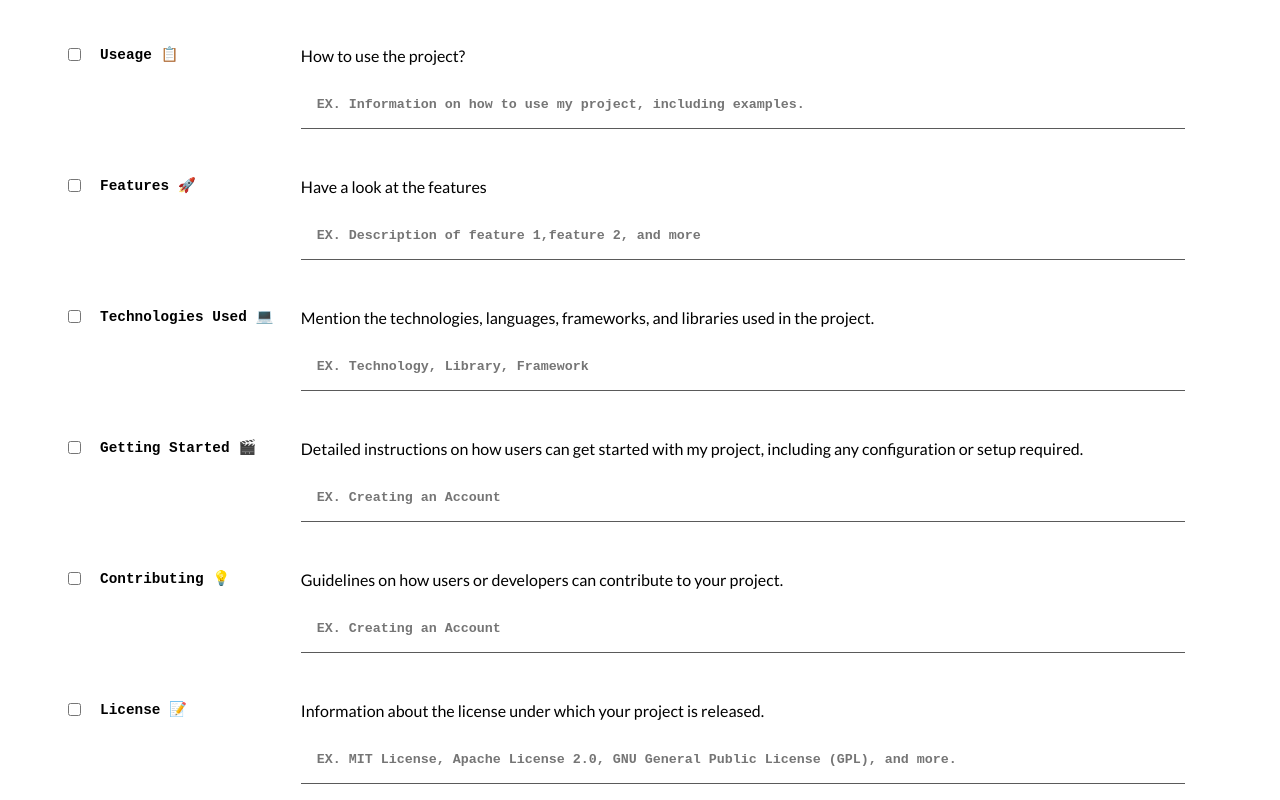
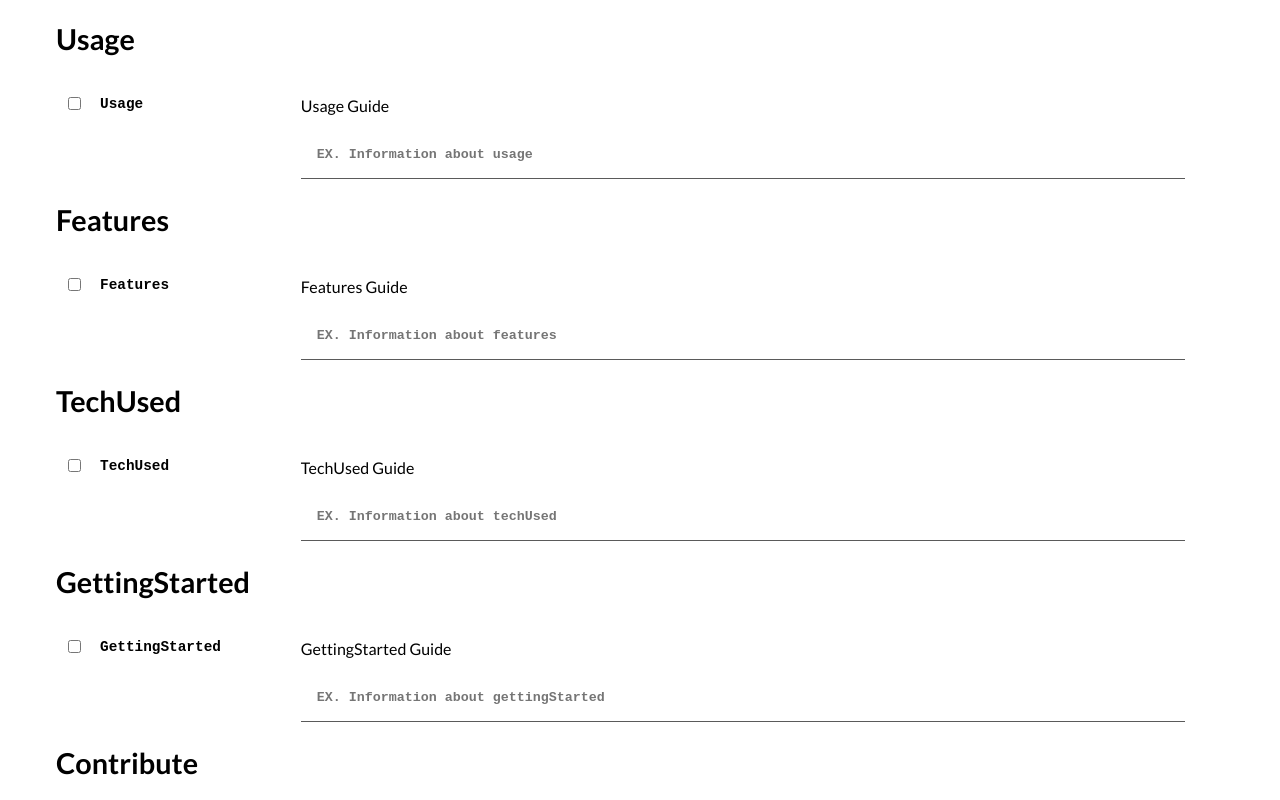
Before and after one commit to punam01/Input2Readme, a React (Create React App) app in the folder input2readme/: page / in a window 1280 px wide. Shown: the part 1060-1860 px from the top of the page. Built offline with nearby package versions, Linux system fonts and the light colour scheme; a web font is replaced by a local one.

Commit message:
Update UserForm.js

```diff
--- a/input2readme/src/components/UserForm.js
+++ b/input2readme/src/components/UserForm.js
@@ -4,151 +4,72 @@ const UserForm = () => {
   const [projectName, setProjectName] = useState("");
   const [subTitle, setSubTitle] = useState("");
   const [description, setDescription] = useState("");
-  const [installation, setInstallation] = useState({
-    checked: true,
+  const [checkboxData, setCheckboxData] = useState({
+    installation: {
+      checked: false,
       guide: "",
+    },
+    usage: {
+      checked: false,
+      guide: "",
+    },
+    features: {
+      checked: false,
+      guide: "",
+    },
+    techUsed: {
+      checked: false,
+      guide: "",
+    },
+    gettingStarted: {
+      checked: false,
+      guide: "",
+    },
+    contribute: {
+      checked: false,
+      guide: "",
+    },
+    license: {
+      checked: false,
+      guide: "",
+    },
   });
-  const [useage, setUseage] = useState({
-    checked: true,
-    guide: "",
-  });
-  const [feature, setFeature] = useState({
-    checked: true,
-    guide: "",
-  });
-  const [techUsed, setTechUsed] = useState({
-    checked: true,
-    guide: "",
-  });
-  const [gettingStarted, setGettingStarted] = useState({
-    checked: true,
-    guide: "",
-  });
-  const [contribute, setContribute] = useState({
-    checked: true,
-    guide: "",
-  });
-  const [license, setLicense] = useState({
-    checked: true,
-    guide: "",
-  });
-  const handleProjectNameChange = (e) => {
-    setProjectName(e.target.value);
-    console.log(projectName);
+
+  // Handle input changes for projectName, subTitle, and description
+  const handleInputChange = (e) => {
+    const { name, value } = e.target;
+    if (name === "title") {
+      setProjectName(value);
+    } else if (name === "subtitle") {
+      setSubTitle(value);
+    } else if (name === "description") {
+      setDescription(value);
+    }
   };
 
-  const handleSubTitleChange = (e) => {
-    setSubTitle(e.target.value);
-    console.log(subTitle);
+  // Handle checkbox checked status change
+  const handleCheckboxChange = (e) => {
+    const { name, checked } = e.target;
+    setCheckboxData((prevData) => ({
+      ...prevData,
+      [name]: {
+        ...prevData[name],
+        checked: checked,
+      },
+    }));
   };
 
-  const handleDescriptionChange = (e) => {
-    setDescription(e.target.value);
-    console.log(description);
+  // Handle guide input field changes
+  const handleGuideChange = (e, key) => {
+    const { value } = e.target;
+    setCheckboxData((prevData) => ({
+      ...prevData,
+      [key]: {
+        ...prevData[key],
+        guide: value,
+      },
+    }));
   };
-
-  const handleInstallationChange = (e) => {
-    if (e.target.name === "checked") {
-      setInstallation({
-        ...installation,
-        [e.target.name]: !e.target.checked,
-      });
-    } else {
-      setInstallation({
-        ...installation,
-        [e.target.name]: e.target.value,
-      });
-    }
-    console.log(installation);
-  };
-  const handleUseageChange = (e) => {
-    if (e.target.name === "checked") {
-      setUseage({
-        ...useage,
-        [e.target.name]: !e.target.checked,
-      });
-    } else {
-      setUseage({
-        ...useage,
-
-        [e.target.name]: e.target.value,
-      });
-    }
-    console.log(useage);
-  };
-  const handleFeatureChange = (e) => {
-    if (e.target.name === "checked") {
-      setFeature({
-        ...feature,
-        [e.target.name]: !e.target.checked,
-      });
-    } else {
-      setFeature({
-        ...feature,
-
-        [e.target.name]: e.target.value,
-      });
-    }
-    console.log(feature);
-  };
-  const handleTechUsedChange = (e) => {
-    if (e.target.name === "checked") {
-      setTechUsed({
-        ...techUsed,
-        [e.target.name]: !e.target.checked,
-      });
-    } else {
-      setTechUsed({
-        ...techUsed,
-        [e.target.name]: e.target.value,
-      });
-    }
-    console.log(techUsed);
-  };
-  const handleGettingStartedChange = (e) => {
-    if (e.target.name === "checked") {
-      setGettingStarted({
-        ...gettingStarted,
-        [e.target.name]: !e.target.checked,
-      });
-    } else {
-      setGettingStarted({
-        ...gettingStarted,
-        [e.target.name]: e.target.value,
-      });
-    }
-    console.log(gettingStarted);
-  };
-  const handleContributeChange = (e) => {
-    if (e.target.name === "checked") {
-      setContribute({
-        ...contribute,
-        [e.target.name]: !e.target.checked,
-      });
-    } else {
-      setContribute({
-        ...contribute,
-        [e.target.name]: e.target.value,
-      });
-    }
-    console.log(contribute);
-  };
-  const handleLicenseChange = (e) => {
-    if (e.target.name === "checked") {
-      setLicense({
-        ...license,
-        [e.target.name]: !e.target.checked,
-      });
-    } else {
-      setLicense({
-        ...license,
-        [e.target.name]: e.target.value,
-      });
-    }
-    console.log(license);
-  };
-
-  // Add other event handlers for the checkboxes and input fields
 
   const onSubmit = (e) => {
     e.preventDefault();
@@ -156,21 +77,14 @@ const UserForm = () => {
       projectName,
       subTitle,
       description,
-      installation,
-      useage,
-      feature,
-      techUsed,
-      gettingStarted,
-      contribute,
-
-      license,
+      ...checkboxData,
     };
     console.log(data);
-
+    // Add any further logic for form submission here
   };
   return (
     <>
-      <form>
+      <form onSubmit={onSubmit}>
         <div className="form-group">
           <label htmlFor="title" className="form-label">
             Project name
@@ -183,6 +97,7 @@ const UserForm = () => {
               name="title"
               defaultValue="Welcome to 🙋"
               readOnly
+
             />
             <input
               type="text"
@@ -190,8 +105,7 @@ const UserForm = () => {
               id="title"
               name="title"
               placeholder="EX. Awesome Blogging Platform"
-              on
-              onChange={handleProjectNameChange}
+              onChange={handleInputChange}
             />
           </div>
         </div>
@@ -204,9 +118,9 @@ const UserForm = () => {
               type="text"
               className="form-text-input subtitle"
               id="subtitle "
-              name="subtitle "
+              name="subtitle"
               placeholder="EX. Empower Your Voice, Share Your Stories."
-              onChange={handleSubTitleChange}
+              onChange={handleInputChange}
             />
           </div>
         </div>
@@ -218,243 +132,56 @@ const UserForm = () => {
             <input
               type="text"
               className="form-text-input subtitle"
-              id="description "
-              name="description "
+              id="description"
+              name="description"
               placeholder="EX. A short description of your project."
-              onChange={handleDescriptionChange}
+              onChange={handleInputChange}
             />
           </div>
         </div>
         {/*TABLE OF CONTENT*/}
-        <div className="form-group">
-          <label htmlFor="table_of_content " className="form-label">
-            Table of Content
+        {Object.keys(checkboxData).map((key) => (
+          <div className="form-group" key={key}>
+            <label htmlFor={key} className="form-label">
+              {key.charAt(0).toUpperCase() + key.slice(1)}
             </label>
-          {/*INSTALLATION-SECTION*/}
             <div className="check-group">
               <div className="left">
                 <input
                   type="checkbox"
                   className="form-control"
-                id="checked"
-                name="checked"
+                  id={key}
+                  name={key}
                   readOnly
-                onChange={handleInstallationChange}
+                  checked={checkboxData[key].checked}
+                  onChange={handleCheckboxChange}
                 />
-              <label htmlFor="checked" className="form-label check">
-                Installation
+                <label htmlFor={key} className="form-label check">
+                  {key.charAt(0).toUpperCase() + key.slice(1)}
                 </label>
               </div>
-            <div className={`right installation`}>
+              <div className={`right ${key}`}>
                 <div className="install-guide">
-                <p>Prerequisites</p>
+                  <p>
+                    {key.charAt(0).toUpperCase() + key.slice(1)} Guide
+                  </p>
                   <input
                     type="text"
                     className="form-checkbox-input"
-                  id="guide"
-                  name="guide"
-                  placeholder="EX. What is needed to set up the dev environment. For instance, global dependencies or any other tools."
-                  onChange={handleInstallationChange}
+                    id={`${key}-guide`} // Update the id to include key
+                    name={`${key}-guide`} // Update the name to include key
+                    placeholder={`EX. Information about ${key}`}
+                    onChange={(e) => handleGuideChange(e, key)} // Pass the key to the handler
+                    value={checkboxData[key].guide}
                   />
                 </div>
               </div>
             </div>
-          {/*USAGE-SECTION*/}
-          <div className="check-group">
-            <div className="left">
-              <input
-                type="checkbox"
-                className="form-control"
-                id="checked"
-                name="checked"
-                readOnly
-                onChange={handleUseageChange}
-                placeholder="EX. Information on how to use my project, including examples."
-              />
-              <label htmlFor="useage" className="form-label check">
-                Useage 📋
-              </label>
           </div>
-            <div className={`right useage`}>
-              <div className="install-guide">
-                <p>How to use the project?</p>
-                <input
-                  type="text"
-                  className="form-checkbox-input"
-                  id="guide"
-                  name="guide"
-                  placeholder="EX. Information on how to use my project, including examples."
-                  onChange={handleUseageChange}
-                />
-              </div>
-            </div>
-          </div>
-          {/*FEATURES-SECTION*/}
-          <div className="check-group">
-            <div className="left">
-              <input
-                type="checkbox"
-                className="form-control"
-                id="checked"
-                name="checked"
-                readOnly
-                placeholder="EX. Information on how to use my project, including examples."
-                onChange={handleFeatureChange}
-              />
-              <label htmlFor="feature" className="form-label check">
-                Features 🚀
-              </label>
-            </div>
-            <div className={`right feature`}>
-              <div className="install-guide">
-                <p>Have a look at the features</p>
-                <input
-                  type="text"
-                  className="form-checkbox-input"
-                  id="guide"
-                  name="guide"
-                  placeholder="EX. Description of feature 1,feature 2, and more"
-                  onChange={handleFeatureChange}
-                />
-              </div>
-            </div>
-          </div>
-          {/*TECH-SECTION*/}
-          <div className="check-group">
-            <div className="left">
-              <input
-                type="checkbox"
-                className="form-control"
-                id="checked"
-                name="checked"
-                readOnly
-                onChange={handleTechUsedChange}
-                placeholder="EX. Information on how to use my project, including examples."
-              />
-              <label htmlFor="techUsed" className="form-label check">
-                Technologies Used 💻
-              </label>
-            </div>
-            <div className={`right feature`}>
-              <div className="install-guide">
-                <p>
-                  Mention the technologies, languages, frameworks, and libraries
-                  used in the project.
-                </p>
-                <input
-                  type="text"
-                  className="form-checkbox-input"
-                  id="guide"
-                  name="guide"
-                  placeholder="EX. Technology, Library, Framework"
-                  onChange={handleTechUsedChange}
-                />
-              </div>
-            </div>
-          </div>
-          {/*GETTING STARTED-SECTION*/}
-          <div className="check-group">
-            <div className="left">
-              <input
-                type="checkbox"
-                className="form-control"
-                id="checked"
-                name="checked"
-                readOnly
-                onChange={handleGettingStartedChange}
-                placeholder="EX. Information on how to use my project, including examples."
-              />
-              <label htmlFor="gettingStarted" className="form-label check">
-                Getting Started 🎬
-              </label>
-            </div>
-            <div className={`right feature`}>
-              <div className="install-guide">
-                <p>
-                  Detailed instructions on how users can get started with my
-                  project, including any configuration or setup required.
-                </p>
-                <input
-                  type="text"
-                  className="form-checkbox-input"
-                  id="guide"
-                  name="guide"
-                  placeholder="EX. Creating an Account"
-                  onChange={handleGettingStartedChange}
-                />
-              </div>
-            </div>
-          </div>
-          {/*CONTRIBUTE-SECTION*/}
-          <div className="check-group">
-            <div className="left">
-              <input
-                type="checkbox"
-                className="form-control"
-                id="checked"
-                name="checked"
-                readOnly
-                onChange={handleContributeChange}
-                placeholder="EX. Information on how to use my project, including examples."
-              />
-              <label htmlFor="contribute" className="form-label check">
-                Contributing 💡
-              </label>
-            </div>
-            <div className={`right feature`}>
-              <div className="install-guide">
-                <p>
-                  Guidelines on how users or developers can contribute to your
-                  project.
-                </p>
-                <input
-                  type="text"
-                  className="form-checkbox-input"
-                  id="guide"
-                  name="guide"
-                  placeholder="EX. Creating an Account"
-                  onChange={handleContributeChange}
-                />
-              </div>
-            </div>
-          </div>
-          {/*LICENSE-SECTION*/}
-          <div className="check-group">
-            <div className="left">
-              <input
-                type="checkbox"
-                className="form-control"
-                id="checked"
-                name="checked"
-                readOnly
-                onChange={handleLicenseChange}
-                placeholder="EX. Information on how to use my project, including examples."
-              />
-              <label htmlFor="license" className="form-label check">
-                License 📝
-              </label>
-            </div>
-            <div className={`right feature`}>
-              <div className="install-guide">
-                <p>
-                  Information about the license under which your project is
-                  released.
-                </p>
-                <input
-                  type="text"
-                  className="form-checkbox-input"
-                  id="guide"
-                  name="guide"
-                  placeholder="EX. MIT License, Apache License 2.0, GNU General Public License (GPL), and more."
-                  onChange={handleLicenseChange}
-                />
-              </div>
-            </div>
-          </div>
-          <button type="submit" className="btn btn-primary" onClick={onSubmit}>
+        ))}
+        <button type="submit" className="btn btn-primary">
           Submit
         </button>
-        </div>
       </form>
     </>
   );
```
Lines whose indentation alone changed are shown as unchanged.
